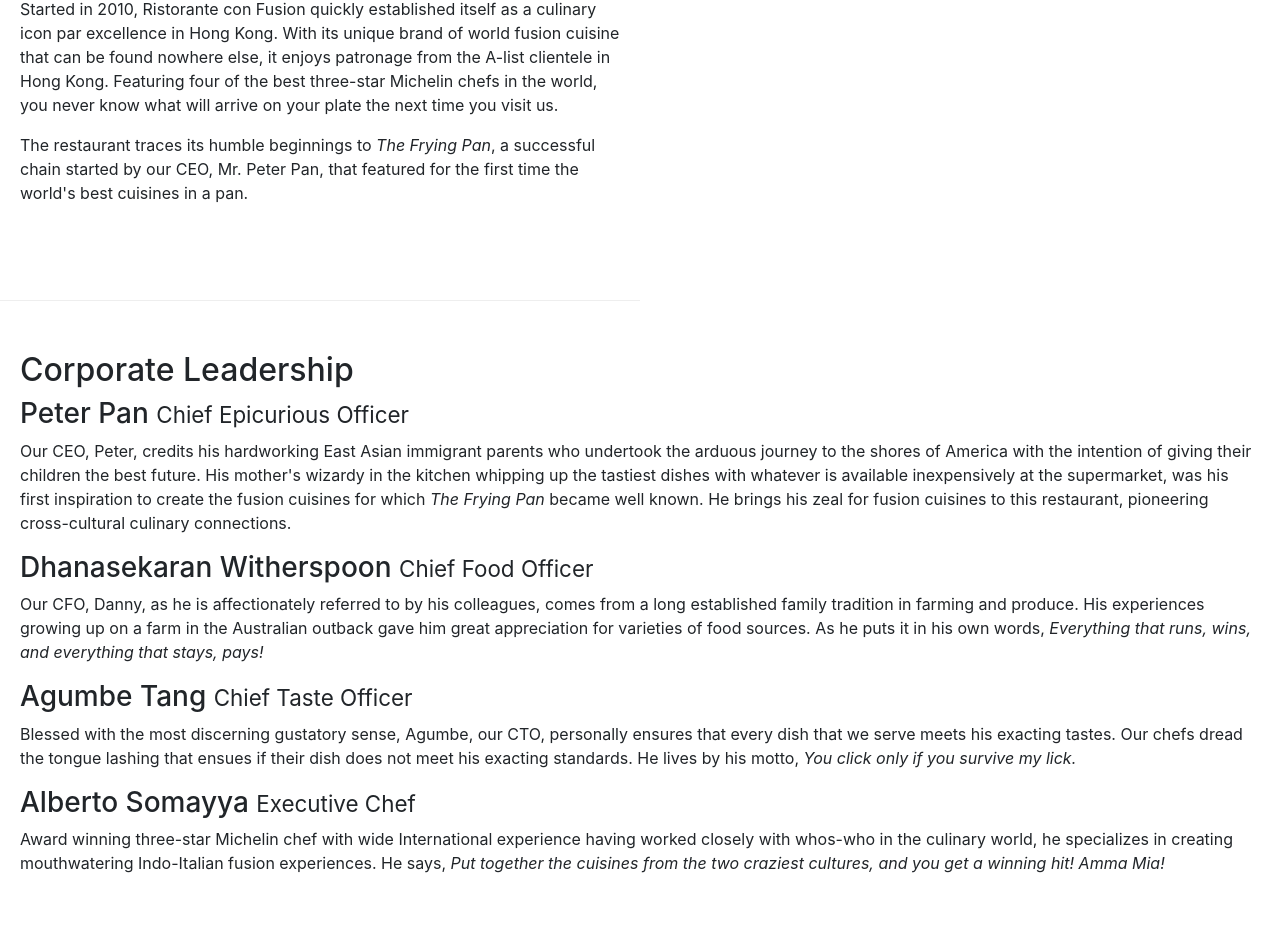
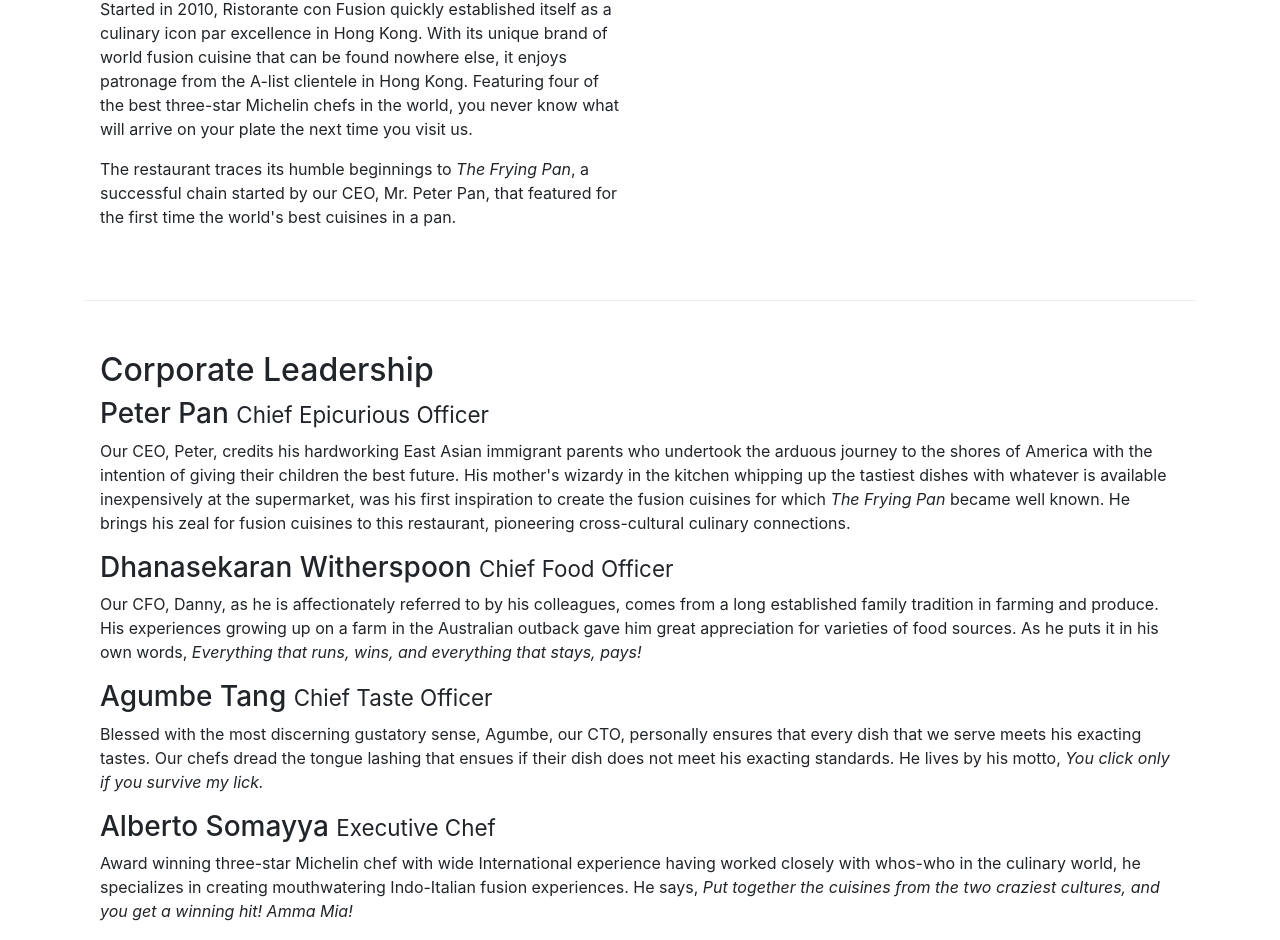
Before and after one commit to PalomaLozano/conFusion, a website: page aboutus.html in a window 1280 px wide. Shown: the part 450-1390 px from the top of the page. Drawn offline with nearby package versions, Linux system fonts and the light colour scheme.

Commit message:
final file for assigment 1

```diff
--- a/aboutus.html
+++ b/aboutus.html
@@ -27,7 +27,7 @@
         </div>
     </header>
 
-    <div>
+    <div class="container">
         <div>
             <div class="col-12">
                <h3>About Us</h3>
@@ -35,8 +35,8 @@
             </div>
         </div>
 
-        <div class="row-content-about col-6">
-            <div>
+        <div class="row-content" >
+            <div class="col-6">
                 <h2>Our History</h2>
                 <p>Started in 2010, Ristorante con Fusion quickly established itself as a culinary icon par excellence in Hong Kong. With its unique brand of world fusion cuisine that can be found nowhere else, it enjoys patronage from the A-list clientele in Hong Kong.  Featuring four of the best three-star Michelin chefs in the world, you never know what will arrive on your plate the next time you visit us.</p>
                 <p>The restaurant traces its humble beginnings to <em>The Frying Pan</em>, a successful chain started by our CEO, Mr. Peter Pan, that featured for the first time the world's best cuisines in a pan.</p>
@@ -46,8 +46,8 @@
         </div>
 
 
-        <div class="row-content-about col-12">
-            <div >
+        <div class="row-content">
+            <div class="col-12" >
                 <h2>Corporate Leadership</h2>
                 <h3>Peter Pan <small>Chief Epicurious Officer</small></h3>
                 <p class="d-none d-sm-block">Our CEO, Peter, credits his hardworking East Asian immigrant parents who undertook the arduous journey to the shores of America with the intention of giving their children the best future. His mother's wizardy in the kitchen whipping up the tastiest dishes with whatever is available inexpensively at the supermarket, was his first inspiration to create the fusion cuisines for which <em>The Frying Pan</em> became well known. He brings his zeal for fusion cuisines to this restaurant, pioneering cross-cultural culinary connections.</p>
--- a/styles/styles.css
+++ b/styles/styles.css
@@ -12,12 +12,6 @@
     min-height: 400px;
 }
 
-.row-content-about{
-
-    padding: 50px 20px 50px 20px;
-    border-bottom: 1px ridge;
-    min-height: 400px;
-}
 
 .footer{
     background-color: #D1C4E9;
```
